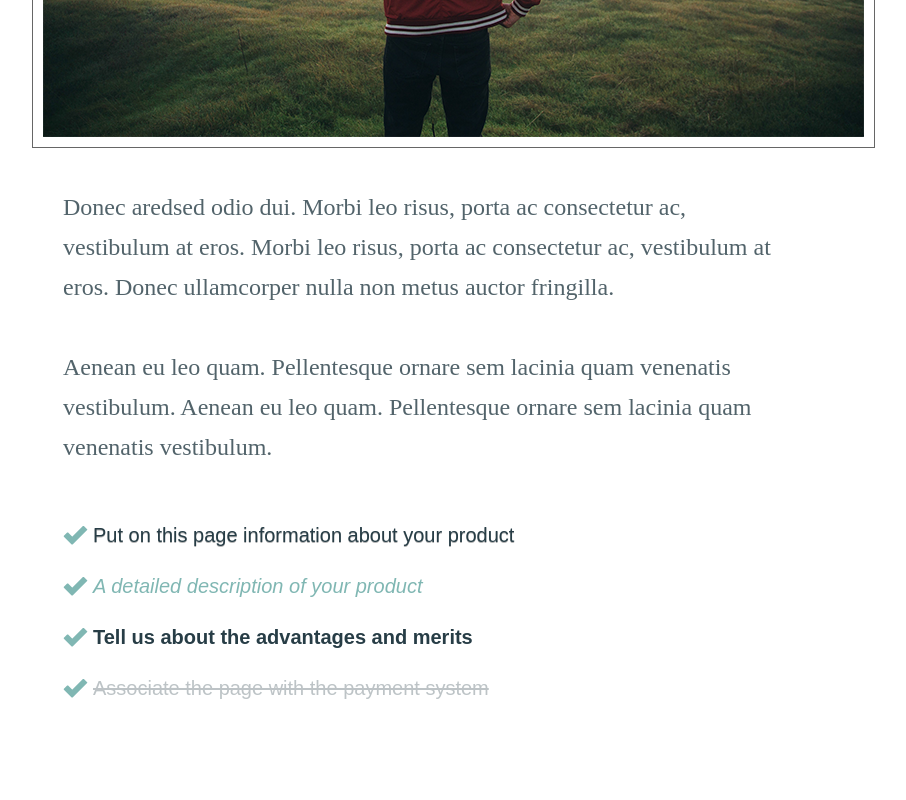
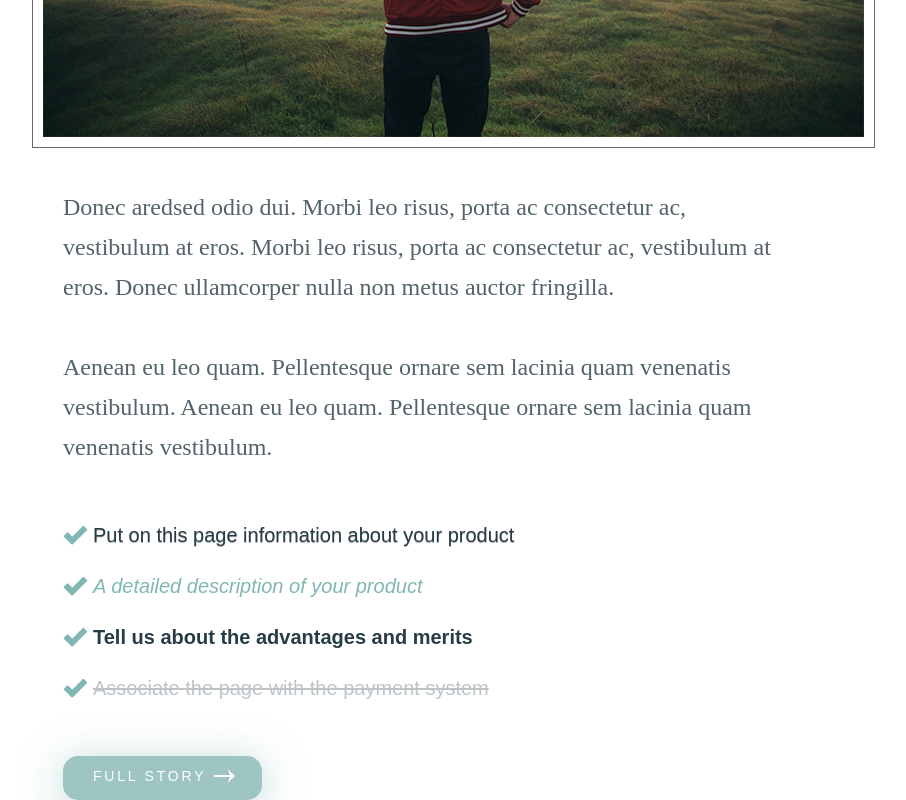
Before and after one commit to SysoievB/frontend_task, a plain HTML site: page task_2/task/index.html in a window 1280 px wide. Shown: the part 826-1626 px from the top of the page, without its empty margins (187-1093 px from the left). Before the commit the page ends 1532 px from the top, so only its background shows below. Drawn offline with Linux system fonts and the light colour scheme.

Commit message:
task2 done

```diff
--- a/task_2/task/css/style.css
+++ b/task_2/task/css/style.css
@@ -106,7 +106,7 @@ h1,h2,h3,h4,h5,h6{font-size:inherit;font-weight: 400;}
 	font-size: 20px;
 	line-height: 36px;
 	font-weight: 700;
-	color: #273d46;
+	color: rgba(39, 61, 70, 1)
 }
 .forth_issue {
 	opacity: 0.3;
@@ -117,7 +117,20 @@ h1,h2,h3,h4,h5,h6{font-size:inherit;font-weight: 400;}
 	color: #273d46;
 }
 .rounded_img {
-	margin: 50px 0 0 0250px;
-	background: url('../img/rounded_rectangle.png') left no-repeat;
+	margin: 50px 0 0 250px;
+	width: 199px;
+    height: 44px;
+	border-radius: 15px;
+	background-color: #9ec5c2;
     box-shadow: 0px 6px 40px 0px rgba(128,183,179,0.54);
 }
+.img_text {
+	font-family: Arial;
+	text-indent: 30px;
+    font-size: 14px;
+    line-height: 40px;
+    text-transform: uppercase;
+	background: url('../img/shape_arrow.png') 151px no-repeat;
+    letter-spacing: 0.2em;
+    color: #ffffff;
+}
--- a/task_2/task/index.html
+++ b/task_2/task/index.html
@@ -25,6 +25,6 @@
 			<li><span class="third_issue">Tell us about the advantages and merits</span></li>
 			<li><span class="forth_issue">Associate the page with the payment system</span></li>
 		</ul>
-		<div class="rounded_img"></div>
+		<div class="rounded_img"><p class="img_text">Full Story</p></div>
 	</body>
 </html>
```
